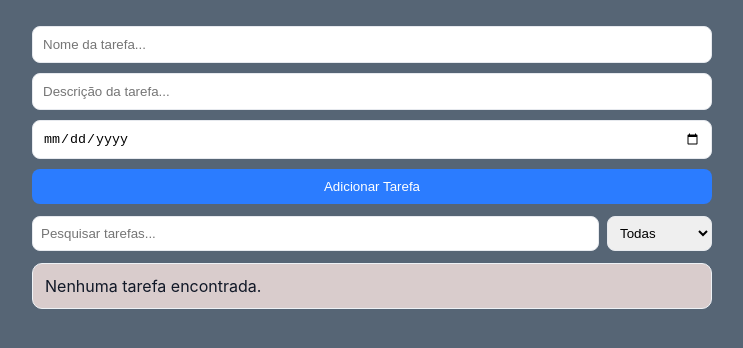
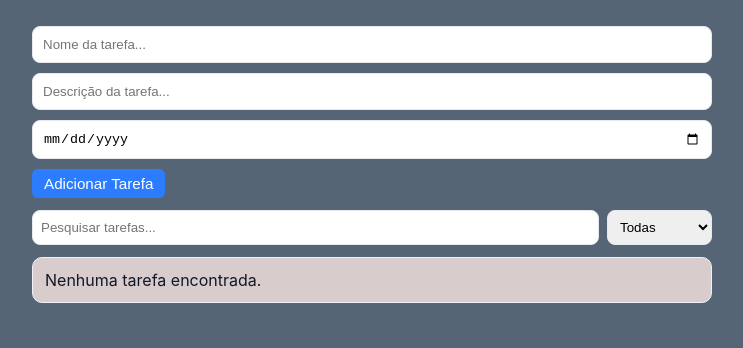
Before and after one commit to savio018/Lista_tarefas_FrontEnd, a plain HTML site: page index.html in a window 1280 px wide. Shown: the part 112-460 px from the top of the page, without its empty margins (268-1011 px from the left). Drawn offline with Linux system fonts and the light colour scheme; no server answers.

Commit message:
mexendo no tamanho do botão

```diff
--- a/index.html
+++ b/index.html
@@ -23,7 +23,7 @@
 
                     <input id="new-task-date" type="date" required style="padding: 10px; border-radius: 8px; border: 1px solid #e6e9ee;">
 
-                    <button type="submit" style="background:var(--accent); color:#fff; border:none; padding:10px; border-radius:8px; cursor:pointer;">Adicionar Tarefa</button>
+                    <button type="submit">Adicionar Tarefa</button>
                 </div>
             </form>
 
--- a/styles.css
+++ b/styles.css
@@ -39,9 +39,11 @@ header{
     background: rgb(43, 124, 255);
     color: #fff;
     border:none;
-    padding:0 14px;
-    border-radius:8px;
+    padding:6px 12px;
+    border-radius:6px;
     cursor:pointer;
+    align-self:flex-start;
+    font-size:0.95rem;
 }
 
 /* tornar a task verde quando concluída */
```
